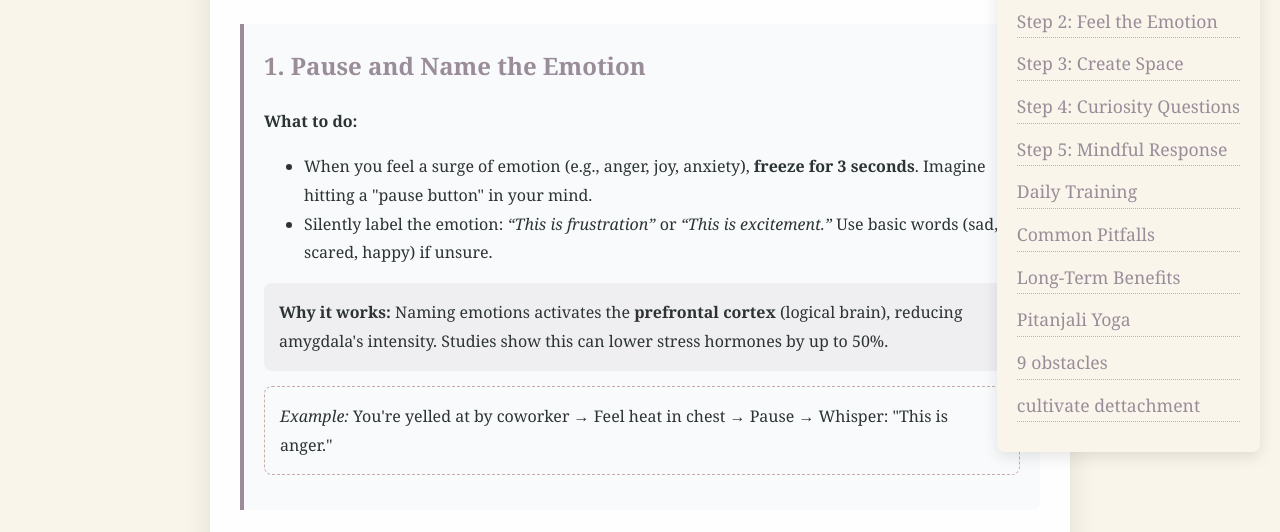
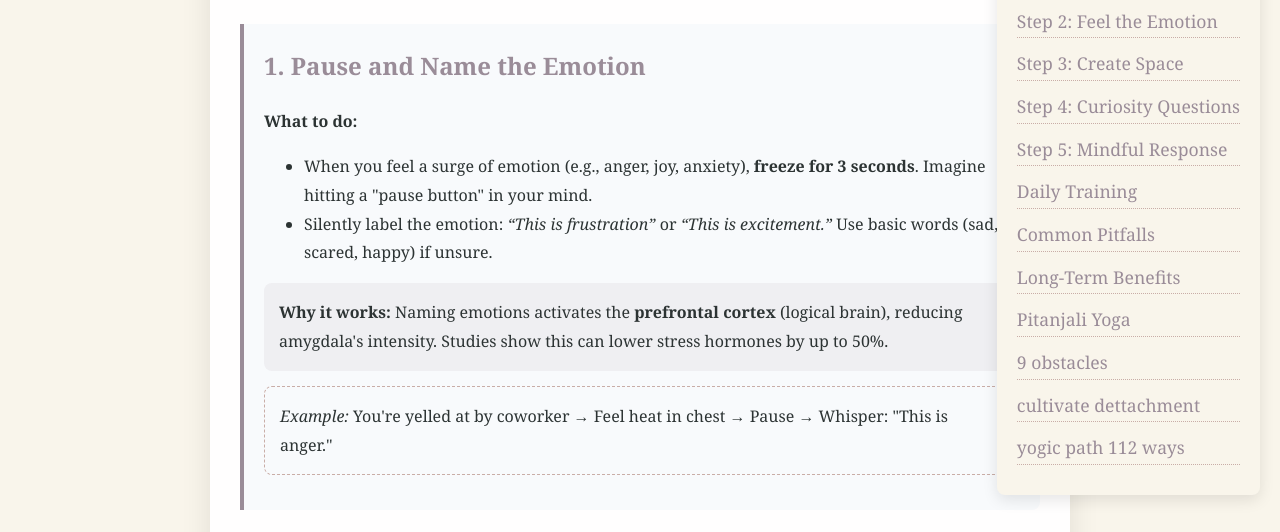
Before and after one commit to anandvip/feelings, a plain HTML site: page index.html in a window 1280 px wide. Shown: the part 227-759 px from the top of the page. Drawn offline with Linux system fonts and the light colour scheme.

Commit message:
Update index.html

```diff
--- a/index.html
+++ b/index.html
@@ -223,6 +223,7 @@
             <a href="https://anandvip.github.io/pitanjaliyoga/">Pitanjali Yoga</a>
             <a href="https://anandvip.github.io/obstacles/">9 obstacles</a>
             <a href="https://anandvip.github.io/detachment/">cultivate dettachment</a>
+            <a href="https://anandvip.github.io/112ways/" target="_blank">yogic path 112 ways</a>
         </div>
 
         <article>
```
